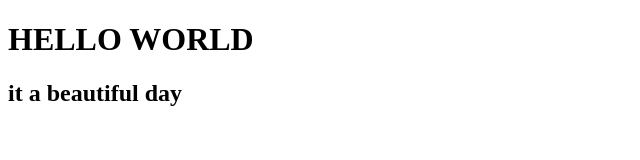
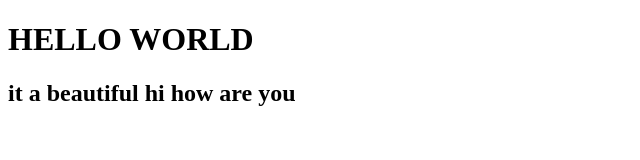
Before and after one commit to Sublime-tech/sublime-test, a plain HTML site: page index.html in a window 1280 px wide. Shown: the whole page, without its empty margins (0-640 px from the left). Drawn offline with Linux system fonts and the light colour scheme.

Commit message:
Update index.html

```diff
--- a/index.html
+++ b/index.html
@@ -5,7 +5,7 @@
  </head>
  <body>
  <h1>HELLO WORLD</h1>
- <h2>it a beautiful day</h2>
+ <h2>it a beautiful hi how are you </h2>
  </body>
  </html>
 <!DOCTYPE html>
```
